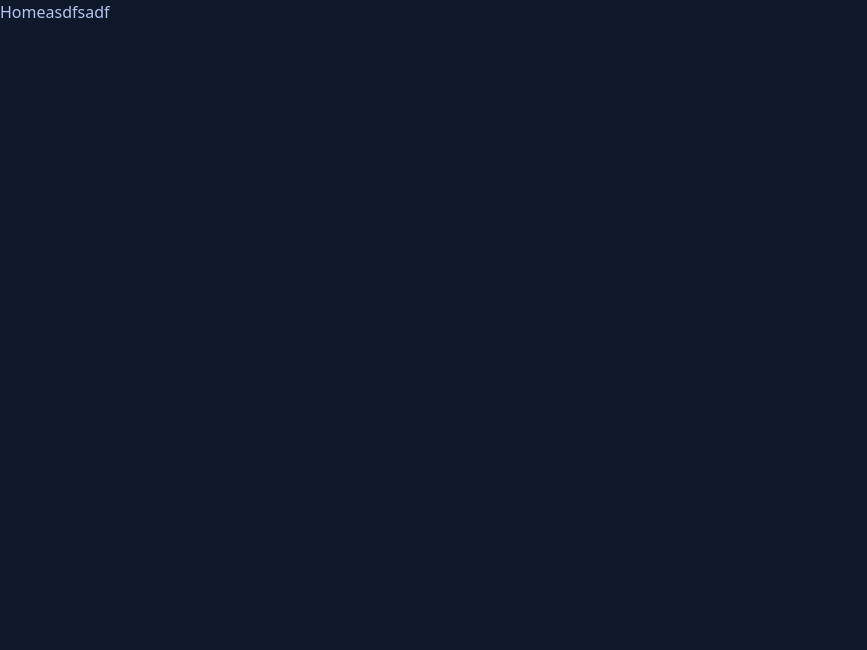
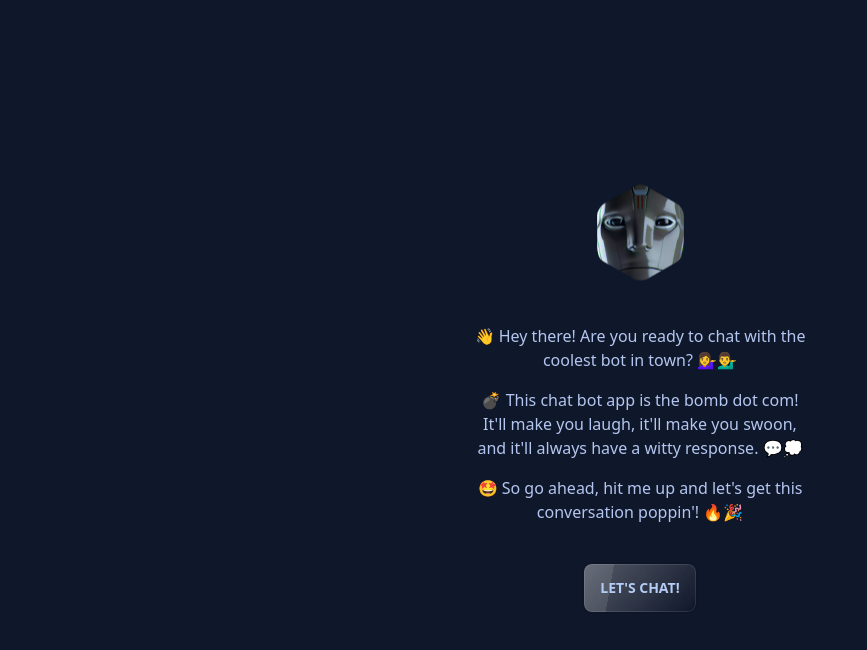
Before and after one commit to fmontallana/brobot, a React (Vite) app: page / in a window 1280 px wide. Shown: the top 650 px of the page, without its empty margins (0-867 px from the left). Built offline with nearby package versions, Linux system fonts and the light colour scheme.

Commit message:
fix: other pages

```diff
--- a/package.json
+++ b/package.json
@@ -5,9 +5,9 @@
   "type": "module",
   "scripts": {
     "start": "serve -s ./dist",
-    "dev": "vite",
+    "dev": "vite --host",
     "build": "vite build",
-    "preview": "vite preview --port 8080"
+    "preview": "vite preview"
   },
   "dependencies": {
     "@tanstack/react-query": "^4.26.1",
@@ -17,6 +17,7 @@
     "react": "^18.2.0",
     "react-dom": "^18.2.0",
     "react-firebase-hooks": "^5.1.1",
+    "react-icons": "^4.8.0",
     "react-router-dom": "^6.8.2",
     "serve": "^14.2.0"
   },
--- a/src/App.jsx
+++ b/src/App.jsx
@@ -14,14 +14,16 @@ function App() {
   const [user] = useLocalStorage("user")
 
   return (
+    <div className="h-[100dvh] max-w-sm mx-auto">
       <Router>
         <Routes>
-        <Route path={ROUTES.HOME} element={user ? <Welcome /> : <Home />} />
-        <Route path={ROUTES.LOGIN} element={<Login />} />
+          <Route path={ROUTES.HOME} element={<Home />} />
+          <Route path={ROUTES.LOGIN} element={!user ? <Login /> : <Navigate to={ROUTES.CHAT} />} />
           <Route path={ROUTES.CHAT} element={user ? <Chatbox /> : <Navigate to={ROUTES.LOGIN} />} />
           <Route path={ROUTES.NOT_FOUND} element={<h1>Page Not Found</h1>} />
         </Routes>
       </Router>
+    </div>
   )
 }
 
--- /dev/null
+++ b/src/components/BrobotAvatar.jsx
@@ -0,0 +1,14 @@
+import React from 'react'
+import robotHead from '../assets/robot-head.webp'
+
+function BrobotAvatar({ size = "w-24" }) {
+    return (
+        <div className="avatar animate-bounce">
+            <div className={`${size} mask mask-hexagon`}>
+                <img src={robotHead} />
+            </div>
+        </div>
+    )
+}
+
+export default BrobotAvatar
--- a/src/index.css
+++ b/src/index.css
@@ -1,3 +1,15 @@
 @tailwind base;
 @tailwind components;
 @tailwind utilities;
+
+.anim-delay:nth-of-type(1) {
+    animation-delay: 0s;
+  }
+
+.anim-delay:nth-of-type(2) {
+    animation-delay: 0.15s;
+  }
+
+.anim-delay:nth-of-type(3) {
+    animation-delay: 0.3s;
+  }
--- a/src/pages/Chatbox/Bubble.jsx
+++ b/src/pages/Chatbox/Bubble.jsx
@@ -2,7 +2,7 @@ import React from 'react'
 import useLocalStorage from '../../hooks/useLocalStorage'
 import robot from '../../assets/robot-head.webp'
 
-function Bubble({ role, message, time }) {
+function Bubble({ role, message, time, children }) {
 
     const [user] = useLocalStorage("user")
 
@@ -10,8 +10,8 @@ function Bubble({ role, message, time }) {
         <div className={`flex gap-2 w-full h-full px-2 ${role === "user" ? "flex-row-reverse" : ""} `}>
             {/* profile picture */}
             <div className='flex-shrink-0'>
-                {role === "user" ? <img src={user?.photoURL || "https://picsum.photos/40"} alt="profile picture" className="rounded-full w-10 h-10 border border-secondary-focus" /> : <img src={robot} height={10} width={10} alt="profile picture" className="rounded-full w-10 h-10 border border-secondary-focus" />}
-                {/* <img src={"https://picsum.photos/200"} alt="profile picture" className="rounded-full w-10 h-10" /> */}
+                {role === "user" ? <img src={user?.photoURL || `https://ui-avatars.com/api/?name=${user?.displayName}`} alt="profile picture" className="rounded-full w-10 h-10 border border-secondary-focus" /> : <img src={robot} height={10} width={10} alt="profile picture" className="rounded-full w-10 h-10 border border-secondary-focus" />}
+
             </div>
             {/* chat message */}
             <div className={`w-9/12 h-full min-h-14 flex flex-col ${role === "user" ? "text-right items-end" : "items-start"}`}>
@@ -20,7 +20,8 @@ function Bubble({ role, message, time }) {
                     {/* <span>|</span> */}
                     {/* <span className="text-primary text-xs">12:00</span> */}
                 </div>
-                <p className={`${role === "user" ? "bg-primary-content" : "border border-primary-content"} flex-1 px-2 py-1 rounded grid place-items-center`}>{message}</p>
+                <p className={`${role === "user" ? "bg-primary-content" : "border border-primary-content"} glass hover:unset text-slate-200 flex-1 px-2 py-1 rounded grid place-items-center`}>{message || children}</p>
+
             </div>
         </div>
     )
--- a/src/pages/Chatbox/Chatbox.jsx
+++ b/src/pages/Chatbox/Chatbox.jsx
@@ -2,12 +2,15 @@ import React, { useEffect, useRef, useState } from 'react'
 import Bubble from './Bubble'
 import { getRequest, postRequest } from '../../api/request'
 import useLocalStorage from '../../hooks/useLocalStorage'
+import { useNavigate } from 'react-router-dom'
+import { ROUTES } from '../../data/constant'
+import { TbHome2, TbSend } from 'react-icons/tb'
 
 
 
 
 function Chatbox() {
-
+    const nav = useNavigate()
     const [user] = useLocalStorage("user")
     const [scrollDelay, setScrollDelay] = useState(0)
     const [inputValue, setInputValue] = useState("")
@@ -99,7 +102,6 @@ function Chatbox() {
 
         postRequest('api/getcompletion', { messages: newMessages, uid: user?.uid })
             .then((res) => {
-                console.log(res.data)
                 const newMessages = [res.data].map(message => {
                     return {
                         role: message.role === "user" ? "user" : "AI",
@@ -119,7 +121,7 @@ function Chatbox() {
 
 
     return (
-        <div className='container h-[100dvh] max-w-sm mx-auto flex flex-col justify-end items-end'>
+        <div className='container h-full w-full  flex flex-col justify-end items-end'>
             <div className='py-4 flex flex-col gap-4 items-center w-full mx-auto overflow-y-scroll '>
 
                 {messages?.map((message, index) => {
@@ -127,13 +129,24 @@ function Chatbox() {
                         <Bubble key={index} role={message.role} message={message.message} time={message.time} />
                     )
                 })}
-                {typing && <Bubble role={"AI"} message={"Typing..."} />}
+                {typing && <Bubble role={"AI"} >
+                    <div className='h-full flex items-end gap-1'>
+                        <span className='h-2 w-2 glass rounded-full animate-bounce anim-delay'></span>
+                        <span className='h-2 w-2 glass rounded-full animate-bounce anim-delay'></span>
+                        <span className='h-2 w-2 glass rounded-full animate-bounce anim-delay'></span>
+                    </div>
+                </Bubble>}
 
                 <span ref={scroll} ></span>
             </div>
-            <div className='h-2/12 w-80 mx-auto py-2 flex-shrink-0 flex rounded-lg overflow-hidden'>
-                <input ref={input} value={inputValue} onChange={(e) => setInputValue(e.target.value)} type="text" placeholder="Type here" className=" input input-bordered w-full max-w-xs rounded-none rounded-l-lg focus:outline-none" />
-                <button onClick={handleSend} className="rounded-none rounded-r-lg btn btn-primary">Send</button>
+            <div className='h-2/12 w-full mx-auto p-2 flex-shrink-0 flex rounded-lg overflow-hidden'>
+                <button onClick={() => nav(ROUTES.HOME)} className="rounded-none rounded-l-lg btn glass">
+                    <TbHome2 size={24} />
+                </button>
+                <input ref={input} value={inputValue} onChange={(e) => setInputValue(e.target.value)} type="text" placeholder="Type here" className=" input input-bordered w-full max-w-xs rounded-none  focus:outline-none" />
+                <button onClick={handleSend} className="rounded-none rounded-r-lg btn glass">
+                    <TbSend size={24} />
+                </button>
             </div>
         </div>
     )
--- a/src/pages/Home/Home.jsx
+++ b/src/pages/Home/Home.jsx
@@ -1,8 +1,33 @@
 import React from 'react'
+import { useNavigate } from 'react-router-dom'
+import { ROUTES } from '../../data/constant'
+import robotHead from '../../assets/robot-head.webp'
+import BrobotAvatar from '../../components/BrobotAvatar'
+import useLocalStorage from '../../hooks/useLocalStorage'
 
 function Home() {
+
+    const [user] = useLocalStorage("user")
+    const nav = useNavigate()
+
+    const logout = () => {
+        window.localStorage.removeItem("user")
+        window.location.reload()
+    }
+
     return (
-        <div>Homeasdfsadf</div>
+        <div className='h-full w-full px-6 flex flex-col gap-10 justify-center items-center'>
+            <BrobotAvatar />
+            <div className='flex flex-col gap-4 text-center'>
+                <p>👋 Hey there! Are you ready to chat with the coolest bot in town? 💁‍♀️💁‍♂️</p>
+                <p>💣 This chat bot app is the bomb dot com! It'll make you laugh, it'll make you swoon, and it'll always have a witty response. 💬💭</p>
+                <p>🤩 So go ahead, hit me up and let's get this conversation poppin'! 🔥🎉</p>
+            </div>
+            {user ? <div className='flex gap-2'>
+                <button className='btn bg-primary glass text-gray-800 hover:text-slate-300' onClick={() => nav(ROUTES.CHAT)}>back to chat</button>
+                <button className='btn glass' onClick={logout}>logout</button>
+            </div> : <button className='btn glass' onClick={() => nav(ROUTES.LOGIN)}>Let's Chat!</button>}
+        </div>
     )
 }
 
--- a/src/pages/Login/Login.jsx
+++ b/src/pages/Login/Login.jsx
@@ -4,12 +4,14 @@ import { useNavigate } from "react-router-dom"
 import useLocalStorage from "../../hooks/useLocalStorage"
 import { ROUTES } from "../../data/constant"
 import { postRequest } from "../../api/request"
+import BrobotAvatar from "../../components/BrobotAvatar"
 
 function Login() {
 
     const [signInWithGoogle, user, loading, error] = useSignInWithGoogle(auth)
     const [userData, setUserData] = useLocalStorage("user", user)
     const nav = useNavigate()
+
     const handleGoogleSignIn = async () => {
         const data = await signInWithGoogle()
         // console.log(data.user.providerData[0])
@@ -17,13 +19,14 @@ function Login() {
         setUserData(userData)
         postRequest('api/users', userData)
             .then(res => console.log(res.data))
-        nav(ROUTES.HOME)
+            .finally(() => window.location.reload())
     }
 
     return (
-        <div>
-            <h1>Login</h1>
-            <button onClick={handleGoogleSignIn}>Sign In with Google</button>
+        <div className="h-full w-full flex flex-col gap-4 justify-center items-center">
+            <BrobotAvatar />
+            {/* <h1>Login</h1> */}
+            <button className="btn glass" onClick={handleGoogleSignIn}>Sign In with Google</button>
         </div>
     )
 }
```
Also changed, not shown: 2 other files (tests, documents, lock files or other folders). Lines whose indentation alone changed are shown as unchanged.
